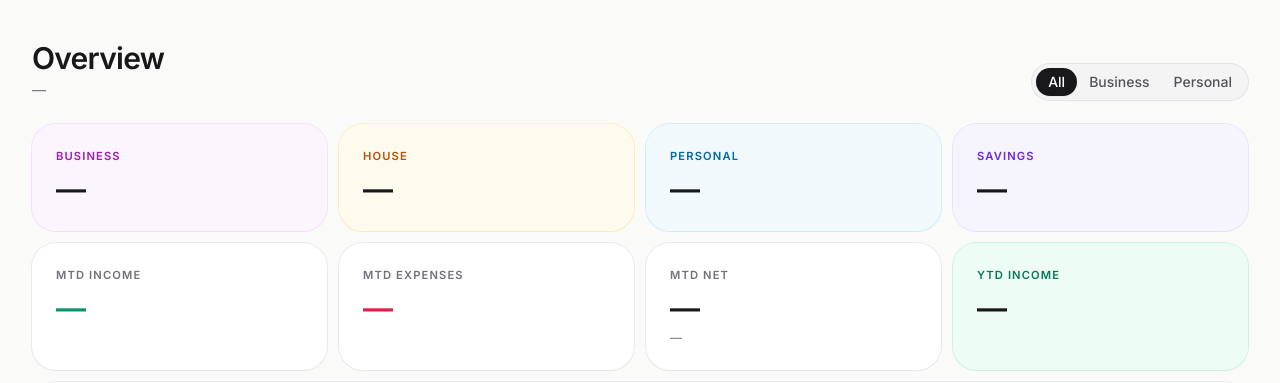
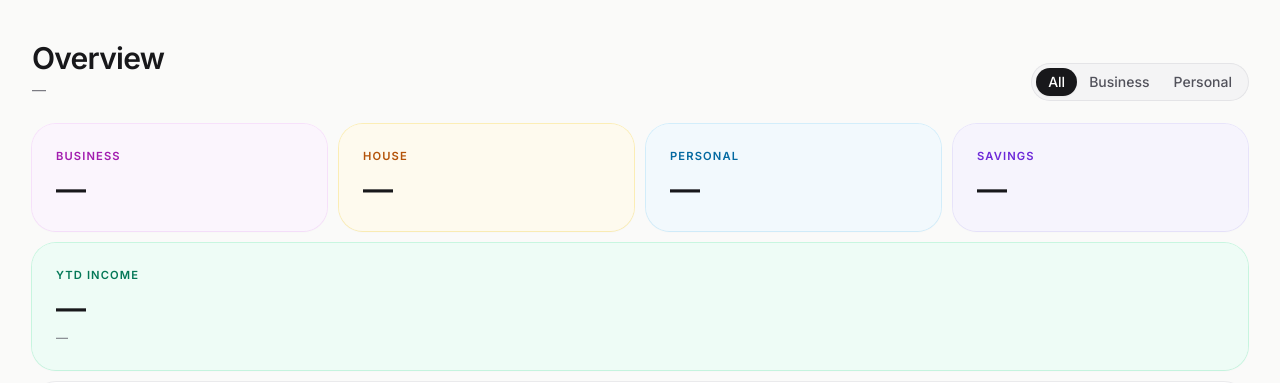
Before and after one commit to xhico/financial-audit, a Django app: page / in a window 1280 px wide. Shown: the part 65-448 px from the top of the page. Run offline with Django 5.2, Linux system fonts and the light colour scheme; the visitor is signed in with stand-in values (Sample User, id 1); data that the repository does not hold is empty; style sheets or scripts are compiled from the project's sources; parts of the project's set-up code (start-up, migrations or seed data) failed here and were passed over.

Commit message:
Drop the MTD tiles from the overview
Bank statements are imported once a month, so month-to-date figures
drift between "last month's total" and "still empty" depending on the
import day -- the number reads less like a forecast and more like a
stale label. The three MTD tiles (income, expenses, net) are removed
along with the month_to_date block on the overview endpoint. YTD income
keeps its tile and now spans the row.

```diff
--- a/finance/api.py
+++ b/finance/api.py
@@ -488,9 +488,10 @@ class OverviewView(APIView):
         series = _compute_net_worth_series()
         net_worth_block = series[-1] if series else None
 
-        # Date range we report on: current month and current calendar year
+        # Date range we report on: the calendar year so far. Statements are
+        # imported once a month, so a month-to-date figure would drift between
+        # being "last month" and "nothing yet" depending on the import day.
         today = date.today()
-        month_start = today.replace(day=1)
         year_start = today.replace(month=1, day=1)
 
         def _totals(scope, since):
@@ -517,7 +518,6 @@ class OverviewView(APIView):
         return Response(
             {
                 "net_worth": net_worth_block,
-                "month_to_date": _periods(month_start),
                 "year_to_date": _periods(year_start),
                 "counts": {
                     # Keep the headline count consistent with the Accounts list,
--- a/finance/templates/finance/overview.html
+++ b/finance/templates/finance/overview.html
@@ -35,23 +35,11 @@
     <div class="stat-num" data-kpi="savings">—</div>
   </div>
 
-  <!-- Period totals row (filtered by view) -->
-  <div class="tile col-span-6 md:col-span-3 flex flex-col">
-    <div class="tile-label">MTD income</div>
-    <div class="stat-num text-emerald-600 dark:text-emerald-400" id="mtd-income">—</div>
-  </div>
-  <div class="tile col-span-6 md:col-span-3 flex flex-col">
-    <div class="tile-label">MTD expenses</div>
-    <div class="stat-num text-rose-600 dark:text-rose-400" id="mtd-expenses">—</div>
-  </div>
-  <div class="tile col-span-6 md:col-span-3 flex flex-col">
-    <div class="tile-label">MTD net</div>
-    <div class="stat-num" id="mtd-net">—</div>
-    <div class="text-xs text-zinc-500 mt-1" id="mtd-period">—</div>
-  </div>
-  <div class="tile income col-span-6 md:col-span-3 flex flex-col">
+  <!-- Year-to-date headline (filtered by view) -->
+  <div class="tile income col-span-12 flex flex-col">
     <div class="tile-label">YTD income</div>
     <div class="stat-num" id="ytd-income">—</div>
+    <div class="text-xs text-zinc-500 mt-1" id="ytd-period">—</div>
   </div>
 
   <!-- Cashflow strip -->
@@ -166,13 +154,9 @@
     const d = window.dashboard;
     if (!overviewData) return;
 
-    const mtd = overviewData.month_to_date[currentView];
     const ytd = overviewData.year_to_date[currentView];
-    document.getElementById("mtd-income").textContent   = d.formatCurrency(mtd.income);
-    document.getElementById("mtd-expenses").textContent = d.formatCurrency(-mtd.expenses);
-    document.getElementById("mtd-net").textContent      = d.formatCurrency(mtd.net);
-    document.getElementById("mtd-period").textContent   = `since ${overviewData.month_to_date.since}`;
-    document.getElementById("ytd-income").textContent   = d.formatCurrency(ytd.income);
+    document.getElementById("ytd-income").textContent = d.formatCurrency(ytd.income);
+    document.getElementById("ytd-period").textContent = `since ${overviewData.year_to_date.since}`;
 
     // Cashflow strip uses the cashflow scope series
     const recent = (cashflowScopes[currentView] || []).slice(-12);
```
